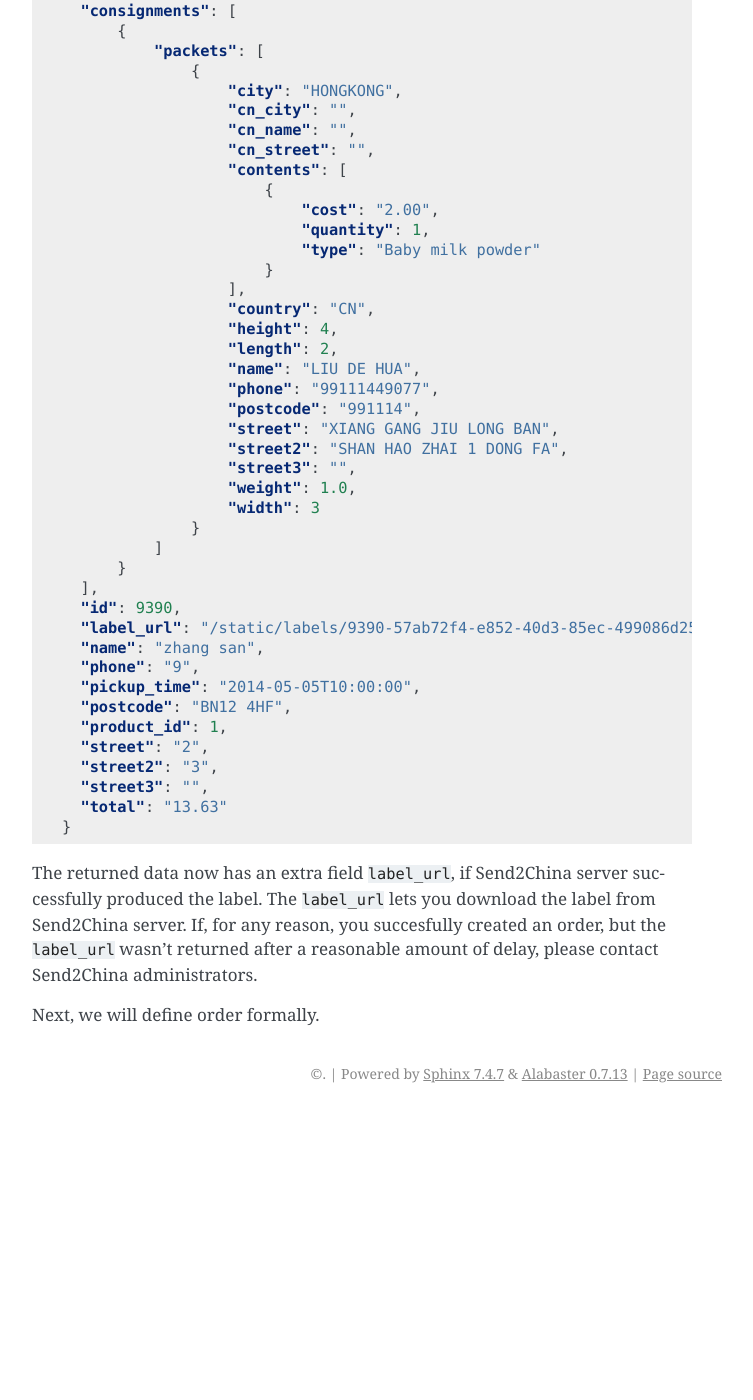
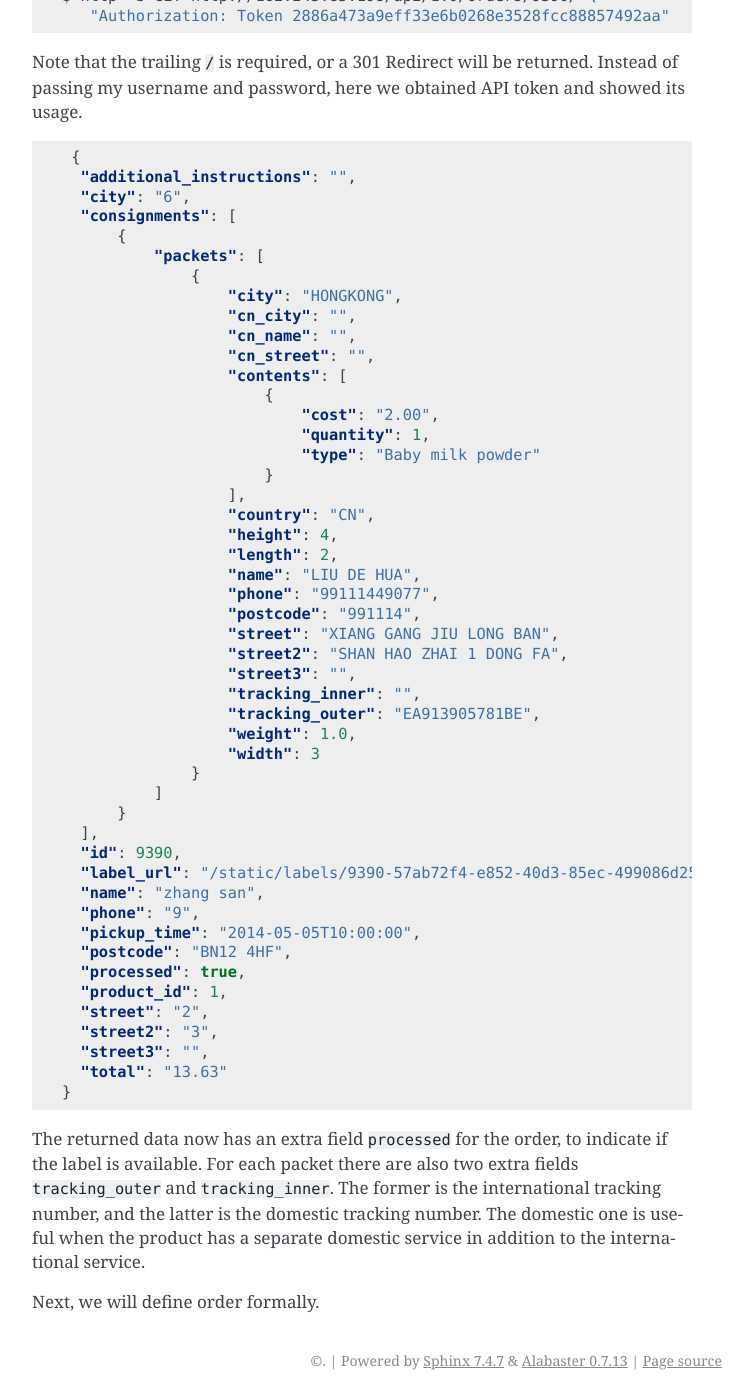
Before and after one commit to wh5a/sendchina, a Sphinx documentation site: the page built from docs/httpie.rst, in a window 1280 px wide and 1400 px high, scrolled down 2677 px. Shown: the whole window, without its empty margins (388-1141 px from the left). Built offline with Sphinx 7.4.7, drawn with Linux system fonts in a browser that asks for light colours; before the commit the page ends 3790 px from its top, so only the background shows below that; some of the changed text lies outside the part shown.

Commit message:
Update some fields

```diff
--- a/docs/httpie.rst
+++ b/docs/httpie.rst
@@ -116,10 +117,19 @@
 the response header which indicates success or failure of the order. If
 the order failed, the response body will contain helpful error messages.
 
+On success the server returns the order ``id`` and the
+``label_url``. The ``label_url`` lets you download the label from
+Send2China server. Note that the label generation will take some time
+while the order is being queued to be processed. Usually the label
+becomes available within a few minutes, but if for any reason, the
+label does not appear after a reasonable amount of delay, please
+contact Send2China administrators.
+
 Retrieving an order
 -------------------
 
-Once we have the order ``id``, we can query the server for the order's label URL:
+Once we have the order ``id``, we can query the server for its status,
+e.g. the label availability, and the tracking numbers.
 
 .. code-block:: sh
 
@@ -159,6 +169,8 @@
                     "street": "XIANG GANG JIU LONG BAN",
                     "street2": "SHAN HAO ZHAI 1 DONG FA",
                     "street3": "",
+                    "tracking_inner": "",
+                    "tracking_outer": "EA913905781BE",
                     "weight": 1.0,
                     "width": 3
                 }
@@ -171,6 +183,7 @@
     "phone": "9",
     "pickup_time": "2014-05-05T10:00:00",
     "postcode": "BN12 4HF",
+    "processed": true,
     "product_id": 1,
     "street": "2",
     "street2": "3",
@@ -178,11 +191,11 @@
     "total": "13.63"
   }
 
-The returned data now has an extra field ``label_url``, if Send2China
-server successfully produced the label. The ``label_url`` lets you
-download the label from Send2China server. If, for any reason, you
-succesfully created an order, but the ``label_url`` wasn't returned
-after a reasonable amount of delay, please contact Send2China
-administrators.
+The returned data now has an extra field ``processed`` for the order,
+to indicate if the label is available. For each packet there are also
+two extra fields ``tracking_outer`` and ``tracking_inner``. The former
+is the international tracking number, and the latter is the domestic
+tracking number. The domestic one is useful when the product has a
+separate domestic service in addition to the international service.
 
 Next, we will define order formally.
```
Also changed, not shown: other parts of docs/httpie.rst (+1 -0 lines), docs/order.rst (+8 -3 lines).
